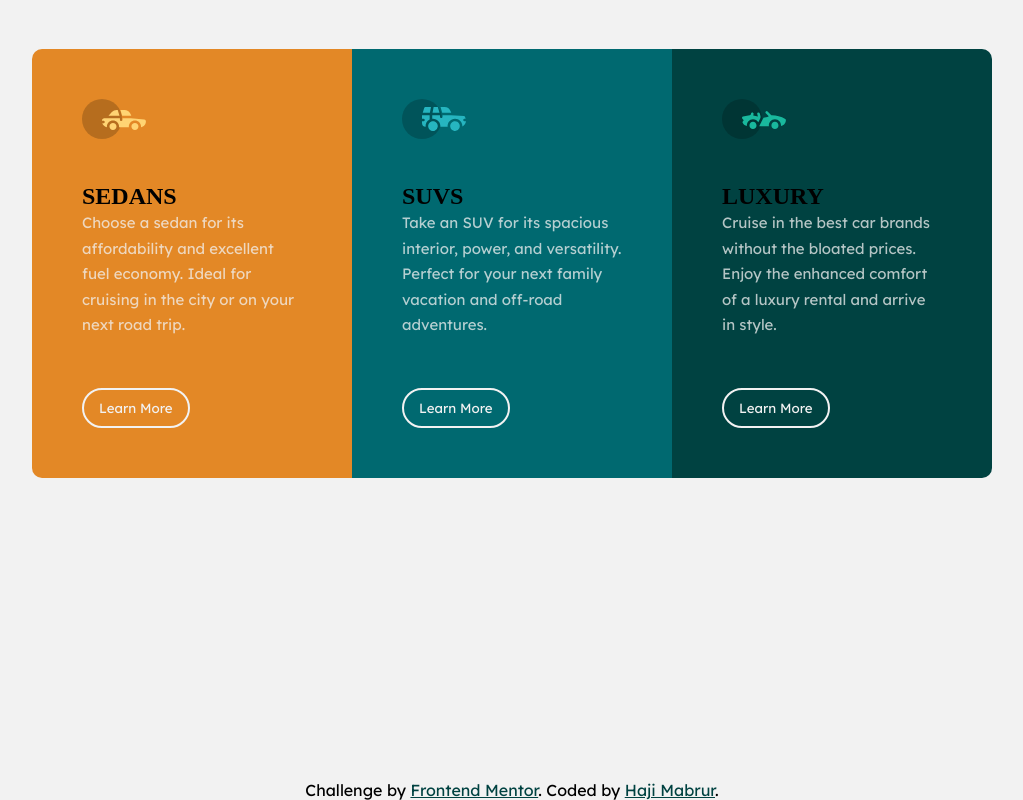
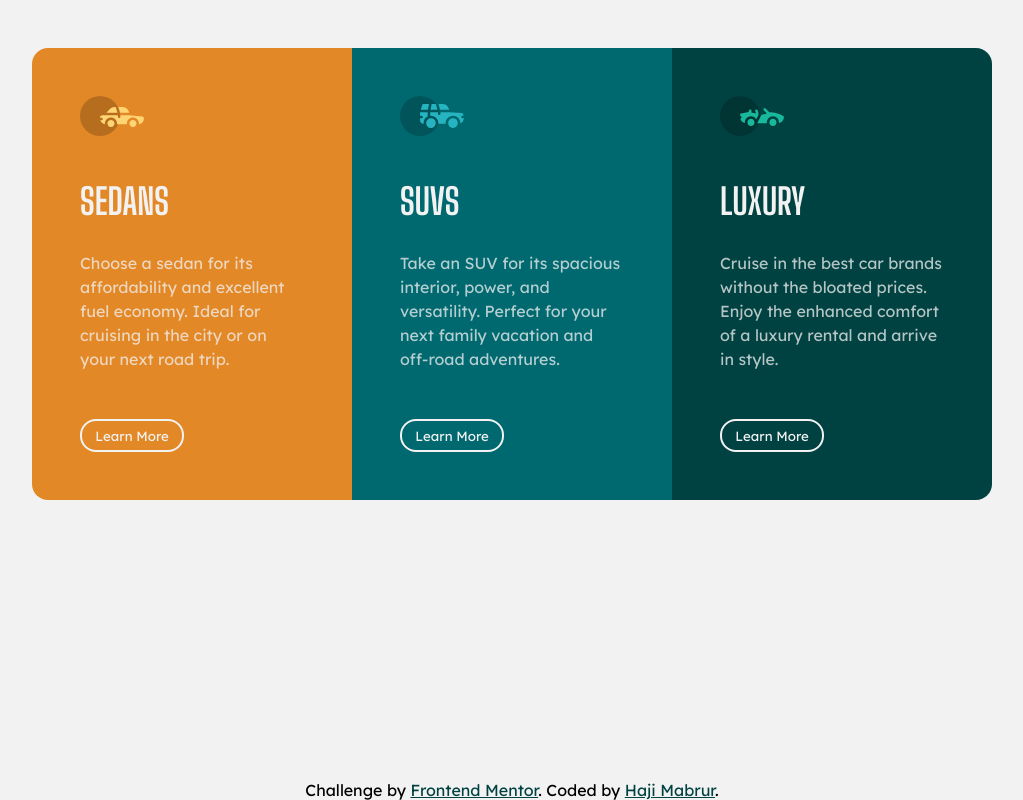
Before and after one commit to SimatG/hajimabrur.github.io, a plain HTML site: page index.html in a window 1280 px wide. Shown: the whole page, without its empty margins (128-1151 px from the left). Drawn offline with Linux system fonts and the light colour scheme.

Commit message:
Update style.css

```diff
--- a/style.css
+++ b/style.css
@@ -1,8 +1,3 @@
-@import url('https://fonts.googleapis.com/css2?family=Big+Shoulders+Display:wght@100;200;300;400;500;600;700;800;900&family=Lexend+Deca:wght@100;200;300;400;500;600;700;800;900&display=swap');
-
-/* font-family: 'Big Shoulders Display', sans-serif;
-font-family: 'Lexend Deca', sans-serif; */
-
 body {
     background-color: rgb(242, 242, 242);
 }
@@ -12,57 +7,56 @@ body {
 }
 .container {
     margin: auto;
-    max-width: 1440px;
 }
 
 .preview-card {
     display: flex;
     justify-content: center;
     align-items: center;
-    margin: 49px 0;
+    margin: 3em 0;
 }
 
 .card {
     width: 25%;
     box-sizing: border-box;
-    padding: 50px 50px;
+    padding: 3em;
 }
 
 .card:first-child {
-    border-radius: 10px 0 0 10px;
+    border-radius: 1em 0 0 1em;
 }
 
 .card:last-child {
-    border-radius: 0 10px 10px 0;
+    border-radius: 0 1em 1em 0;
 }
 
 .card img {
-    margin-bottom: 40px;
+    margin-bottom: 2.5rem;
 }
 
-.card h1 {
+.card h2 {
     font-family: 'Big Shoulders Display', sans-serif;
     color: rgb(242, 242, 242);
     font-weight: 700;
-    font-size: 40px;
-    margin-bottom: 30px;
+    font-size: 2.25rem;
+    margin-bottom: 1.75rem;
 }
 
 .card p {
     font-family: 'Lexend Deca', sans-serif;
-    font-size: 15px;
+    font-size: 1rem;
     color: rgba(242, 242, 242, 0.75);
-    line-height: 170%;
+    line-height: 1.5em;
     font-weight: 400;
-    margin-bottom: 50px;
+    margin-bottom: 3em;
 }
 
 .card button {
     color: rgb(242, 242, 242);
     background-color: transparent;
     border: 2px solid rgb(242, 242, 242);
-    border-radius: 20px;
-    padding: 10px 15px;
+    border-radius: 1rem;
+    padding: 0.5em 1em;
     font-family: 'Lexend Deca', sans-serif;
     cursor: pointer;
 }
@@ -114,10 +108,10 @@ body {
     }
 
     .card:first-child {
-        border-radius: 10px 10px 0 0;
+        border-radius: 1em 1em 0 0;
     }
 
     .card:last-child {
-        border-radius: 0 0 10px 10px;
+        border-radius: 0 0 1em 1em;
     }
 }
```
